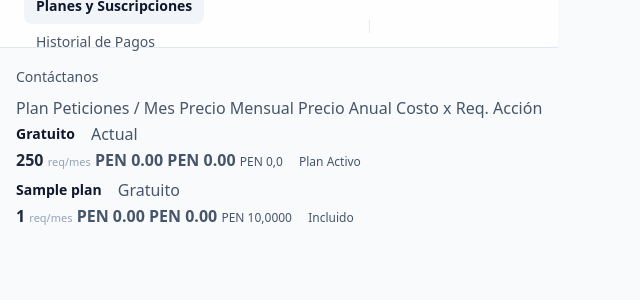
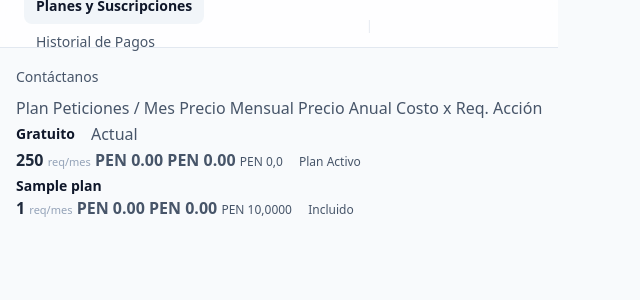
Before and after one commit to mickfree/taldora-saas, a Django app: page /subscriptions/ in a window 1280 px wide. Shown: the top 300 px of the page, without its empty margins (0-640 px from the left). Run offline with Django 5.2, Linux system fonts and the light colour scheme; a user stored in the database is signed in; tables that the repository leaves empty hold one stand-in row (values such as "Sample post"); parts of the project's set-up code (start-up, migrations or seed data) failed here and were passed over; some libraries are stand-ins or nearby versions.

Commit message:
feat: remove span

```diff
--- a/templates/subscriptions/partials/_plans_table.html
+++ b/templates/subscriptions/partials/_plans_table.html
@@ -17,8 +17,6 @@
                     <span class="font-bold text-slate-900 dark:text-white text-sm">{{ plan.name }}</span>
                     {% if usage.plan.id == plan.id %}
                     <span class="btn-confirm px-2 py-0.5 rounded-full">Actual</span>
-                    {% elif plan.is_free %}
-                    <span class="btn-ghost px-2 py-0.5 rounded-full">Gratuito</span>
                     {% endif %}
                 </div>
             </c-table.td>
```
